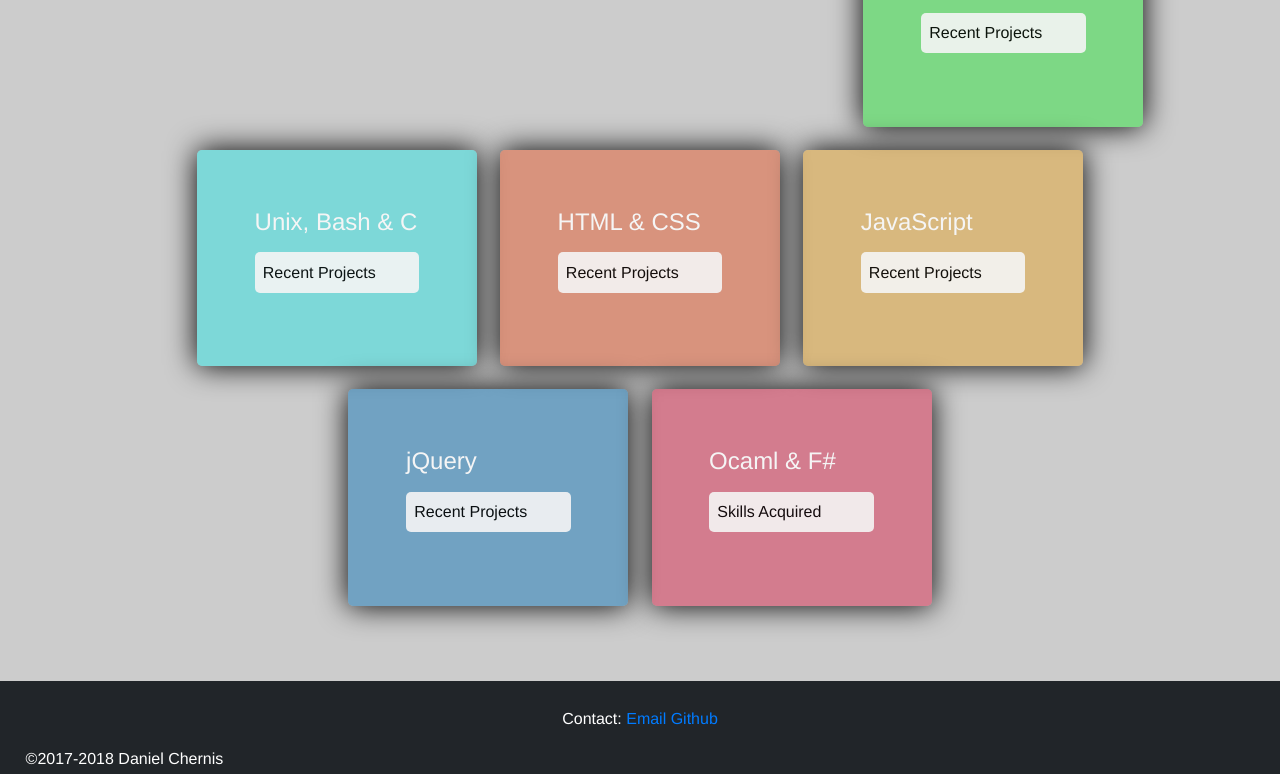
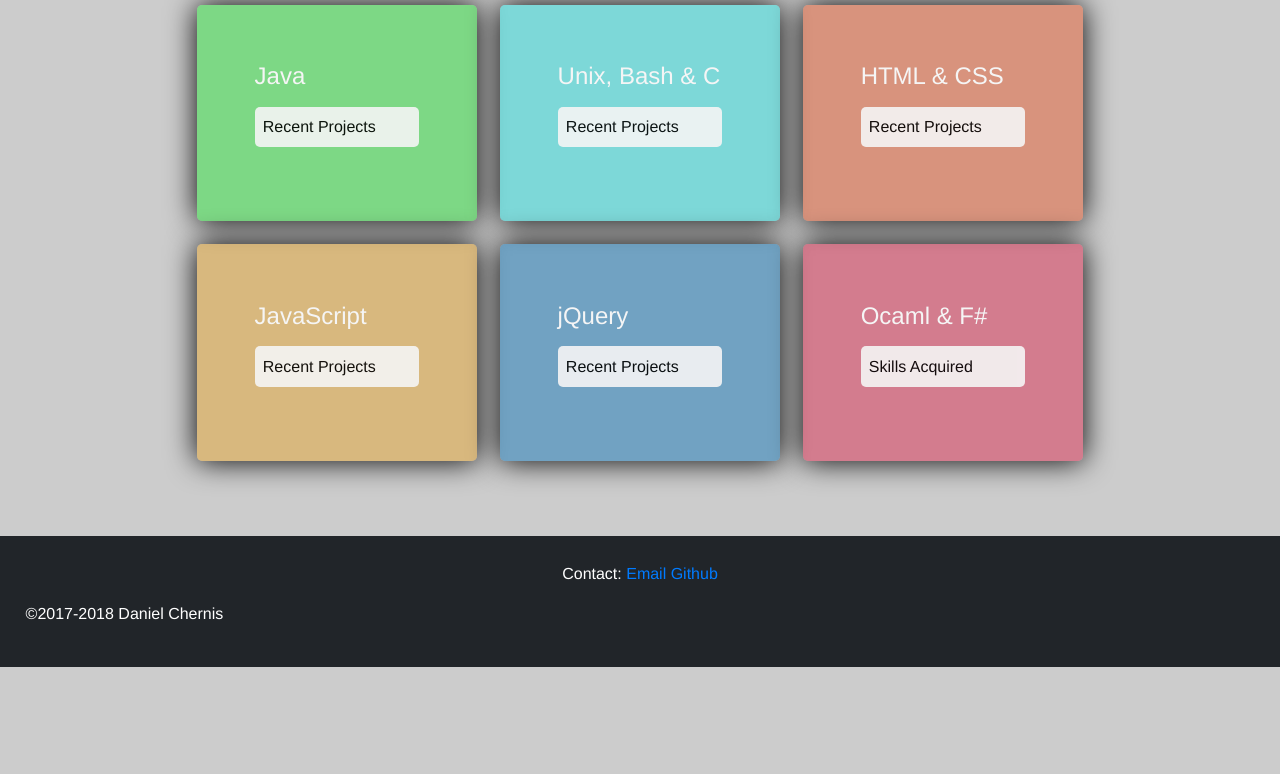
Before and after one commit to dch133/1st-Personal-Website, a plain HTML site: page html/skills.html in a window 1280 px wide. Shown: the part 175-949 px from the top of the page. After the commit the page ends 842 px from the top, so only its background shows below. Drawn offline with nearby package versions, Linux system fonts and the light colour scheme.

Commit message:
fixed the skill box display order

```diff
--- a/css/skills.css
+++ b/css/skills.css
@@ -5,18 +5,18 @@
   background-size: cover;
 }
 
-
-.proficientin {
-  color: rgb(255, 249, 249);
-  margin: 2% 44% 0 0;
-  font-size: 250%;
-}
-
 .skillset {
   display: inline-flex;
   flex-wrap: wrap;
   padding: 0 5% 5% 5%;
   justify-content: center
+}
+
+.proficientin {
+  color: rgb(255, 249, 249);
+  margin: 2%;
+  font-size: 250%;
+  width: 100%
 }
 
 h1 {
@@ -46,7 +46,6 @@
 .skill-fun {
   background-color: rgba(220, 20, 60, 0.432);
 }
-
 
 .skill-fun,
 .skill-java,
```
